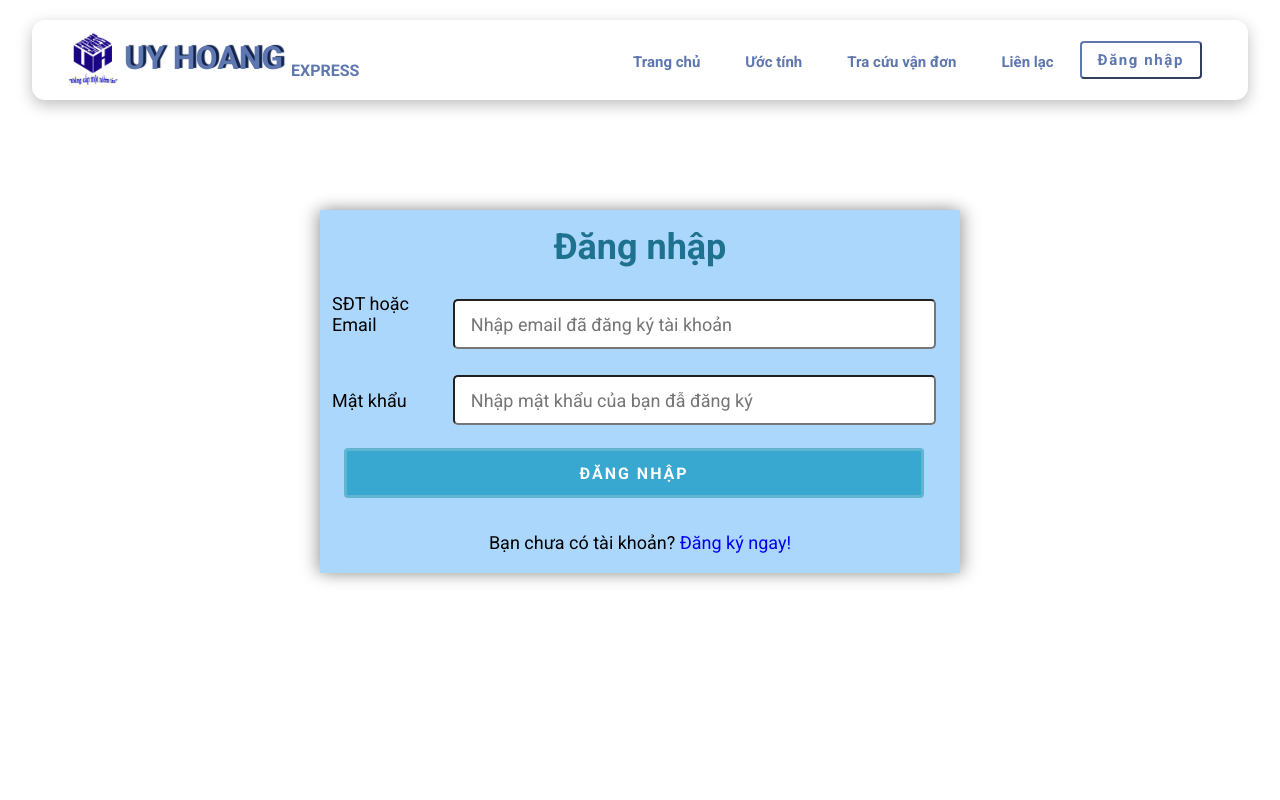
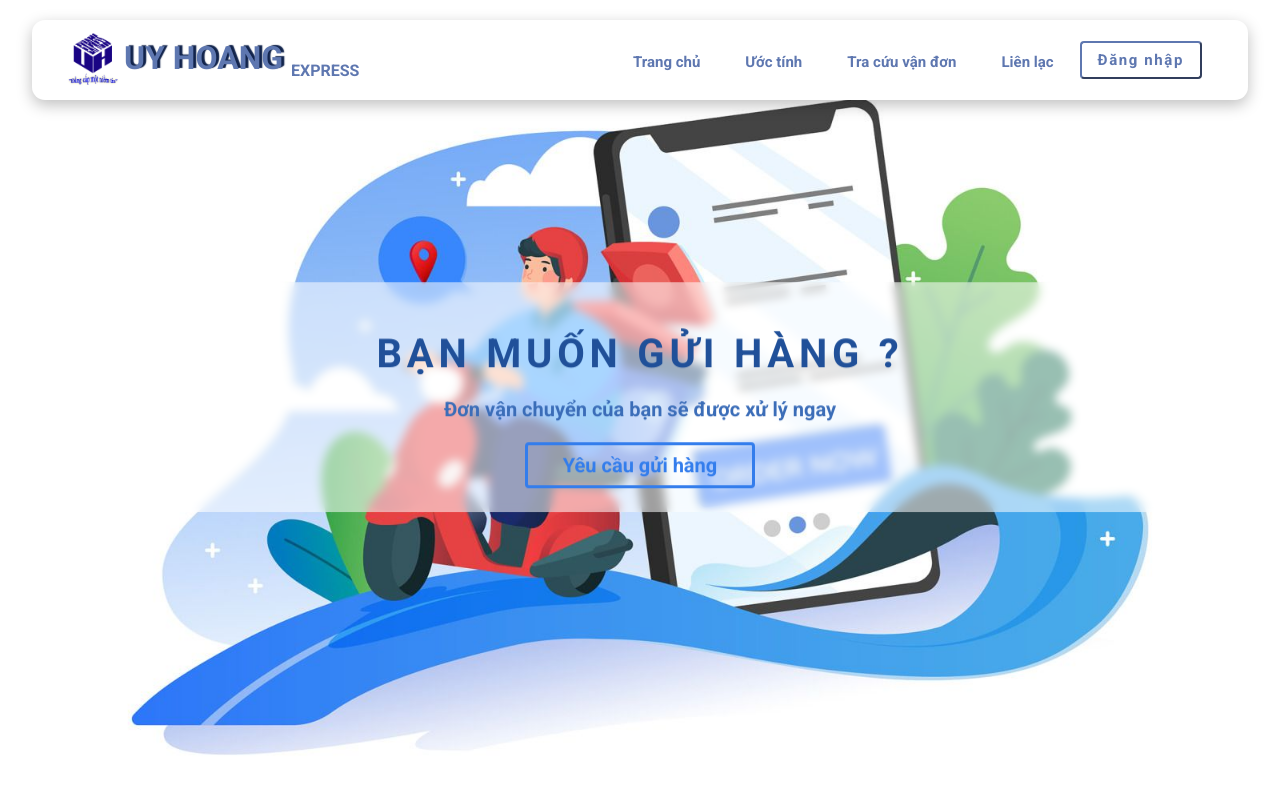
Before and after one commit to tvphuc86/LuanVan, a React (Create React App) app: page /dang-nhap in a window 1280 px wide. Shown: the top 800 px of the page. Built offline with nearby package versions, Linux system fonts and the light colour scheme.

Commit message:
second commi70

```diff
--- a/src/App.js
+++ b/src/App.js
@@ -99,9 +99,9 @@ function App() {
         <Route path='/nhan-vien-giao-hang/thong-ke-luong' element={<NVGH > <ThongKeLuong /> </NVGH>}></Route>
         <Route path='/nhan-vien-giao-hang/thong-tin-ca-nhan' element={<NVGH ><ThongTinCaNhanNV /></NVGH>}></Route>
 
-        <Route path='/dang-nhap'  element={<Login  />}  />
-        <Route path='/dang-ky' element={<Register />} />
-        <Route path='/tra-cuu-van-don' element={<Info />} />
+        <Route path='/LuanVan/dang-nhap'  element={<Login  />}  />
+        <Route path='/LuanVan/dang-ky' element={<Register />} />
+        <Route path='/LuanVan/tra-cuu-van-don' element={<Info />} />
       </Routes>
       </BrowserRouter >
 
--- a/src/component/Navlink.js
+++ b/src/component/Navlink.js
@@ -2,22 +2,22 @@ const navlinkNotRole = [
     {
         icon:'fa-regular fa-house',
         tiltle:'Trang chủ',
-        href:'/trang-chu'
+        href:'/LuanVan/trang-chu'
     },
     {
         icon:"fa-regular fa-house",
         tiltle:'Ước tính',
-        href:'/uoc-tinh'
+        href:'/LuanVan/uoc-tinh'
     },
     {
         icon:"fa-regular fa-house",
         tiltle:'Tra cứu vận đơn',
-        href:'/tra-cuu-van-don'
+        href:'/LuanVan/tra-cuu-van-don'
     },
     {
         icon:"fa-regular fa-house",
         tiltle:'Liên lạc',
-        href:'/lien-lac'
+        href:'/LuanVan/lien-lac'
     }
 ]
 export default navlinkNotRole;
--- a/src/routes/NhanVienGiaoHang/NavLinkNVGH.js
+++ b/src/routes/NhanVienGiaoHang/NavLinkNVGH.js
@@ -2,36 +2,36 @@ const navlinkNVGH = [
     {
         icon:'fa-regular fa-house',
         title:'Bảng điều khiển',
-        href:'/nhan-vien-giao-hang'
+        href:'/LuanVan/nhan-vien-giao-hang'
     },
     {
         icon:'fa-regular fa-house',
         title:'Thông tin cá nhân',
-        href:'/nhan-vien-giao-hang/thong-tin-ca-nhan'
+        href:'/LuanVan/nhan-vien-giao-hang/thong-tin-ca-nhan'
     },{
             icon:'fa-regular fa-house',
             title:'Nhận đơn hàng',
-            href:'/nhan-vien-giao-hang/nhan-don-hang'
+            href:'/LuanVan/nhan-vien-giao-hang/nhan-don-hang'
 
     },{
         icon:'fa-regular fa-house',
         title:'Quản lý đơn',
-        href:'/nhan-vien-giao-hang/quan-ly-don'
+        href:'/LuanVan/nhan-vien-giao-hang/quan-ly-don'
 
 },{
     icon:'fa-regular fa-house',
     title:'Thống kê vận đơn',
-    href:'/nhan-vien-giao-hang/thong-ke-van-don'
+    href:'/LuanVan/nhan-vien-giao-hang/thong-ke-van-don'
 
 },{
     icon:'fa-regular fa-house',
     title:'Thống kê tiền thu hộ',
-    href:'/nhan-vien-giao-hang/thong-ke-tien-thu-ho'
+    href:'/LuanVan/nhan-vien-giao-hang/thong-ke-tien-thu-ho'
 
 },{
     icon:'fa-regular fa-house',
     title:'Thống kê lương',
-    href:'/nhan-vien-giao-hang/thong-ke-luong'
+    href:'/LuanVan/nhan-vien-giao-hang/thong-ke-luong'
 
 }
 
--- a/src/routes/admin/navlink_admin.js
+++ b/src/routes/admin/navlink_admin.js
@@ -2,17 +2,17 @@ const navlinkAdmin = [
     {
         icon:'fa-regular fa-house',
         title:'Bảng điều khiên',
-        href:'/admin'
+        href:'/LuanVan/admin'
     },
     {
         icon:"fa-regular fa-house",
         title:'Quản lý quyền',
-        href:'/admin/quyen'
+        href:'/LuanVan/admin/quyen'
     },
     {
         icon:"fa-regular fa-house",
         title:'Quản lý vai trò',
-        href:'/admin/vai-tro'
+        href:'/LuanVan/admin/vai-tro'
     },
 ]
 export default navlinkAdmin;
--- a/src/routes/khachHang/linkKhachHang.js
+++ b/src/routes/khachHang/linkKhachHang.js
@@ -7,54 +7,54 @@ const navlinkKhachHang = [
     {
         icon:"fa-regular fa-house",
         title:'Thông tin cá nhân',
-        href:'/thong-tin-ca-nhan'
+        href:'/LuanVan/thong-tin-ca-nhan'
     },
     {
         icon:"fa-regular fa-house",
         title:'Quản lý danh sách người nhận',
-        href:'/khach-hang/nguoi-nhan-ca-nhan'
+        href:'/LuanVan/khach-hang/nguoi-nhan-ca-nhan'
     },
 
     {
         icon:"fa-regular fa-house",
         title:'Quản lý danh sách mặt hàng',
-        href:'/khach-hang/mat-hang-ca-nhan'
+        href:'/LuanVan/khach-hang/mat-hang-ca-nhan'
     },
     {
         icon:"fa-regular fa-house",
         title:'Tạo đơn vận chuyển',
-        href:'/khach-hang/tao-don-van-chuyen'
+        href:'/LuanVan/khach-hang/tao-don-van-chuyen'
     },
 
     {
         icon:"fa-regular fa-house",
         title:'Quản lý đơn vận chuyển',
-        href:'/khach-hang/quan-ly-don-van-chuyen'
+        href:'/LuanVan/khach-hang/quan-ly-don-van-chuyen'
     },
     {
         icon:"fa-regular fa-house",
         title:'Thống kê cước phí',
-        href:'/khach-hang/quan-ly-cuoc-phi'
+        href:'/LuanVan/khach-hang/quan-ly-cuoc-phi'
     },
     {
         icon:"fa-regular fa-house",
         title:'Thống kê tiền thu hộ',
-        href:'/khach-hang/thong-ke-tien-thu-ho'
+        href:'/LuanVan/khach-hang/thong-ke-tien-thu-ho'
     },
     {
         icon:"fa-regular fa-house",
         title:'Thống kê người nhận cá nhân',
-        href:'/khach-hang/thong-ke-nguoi-nhan-ca-nhan'
+        href:'/LuanVan/khach-hang/thong-ke-nguoi-nhan-ca-nhan'
     },
     {
         icon:"fa-regular fa-house",
         title:'Thống kê mặt hàng cá nhân',
-        href:'/khach-hang/thong-ke-mat-hang-ca-nhan'
+        href:'/LuanVan/khach-hang/thong-ke-mat-hang-ca-nhan'
     },
     {
         icon:"fa-regular fa-house",
         title:'Thống kê vận đơn',
-        href:'/khach-hang/thong-ke-mat-hang-ca-nhan'
+        href:'/LuanVan/khach-hang/thong-ke-mat-hang-ca-nhan'
     }
 ]
 export default navlinkKhachHang;
--- a/src/routes/quanLy/linkquanly.js
+++ b/src/routes/quanLy/linkquanly.js
@@ -2,28 +2,28 @@ const navlinkQuanLy = [
     {
         icon:'fa-regular fa-house',
         title:'Bảng điều khiên',
-        href:'/quan-ly'
+        href:'/LuanVan/quan-ly'
     },
     {
         icon:"fa-regular fa-house",
         title:'Thông tin cá nhân',
-        href:'/quan-ly/thong-tin-ca-nhan'
+        href:'/LuanVan/quan-ly/thong-tin-ca-nhan'
     },
     {
         icon:"fa-regular fa-house",
         title:'Quản lý hình thức vận chuyển',
-        href:'/quan-ly/hinh-thuc-van-chuyen'
+        href:'/LuanVan/quan-ly/hinh-thuc-van-chuyen'
     },
     {
         icon:"fa-regular fa-house",
         title:'Quản lý cước phí',
-        href:'/quan-ly/cuoc-phi'
+        href:'/LuanVan/quan-ly/cuoc-phi'
     },
 
     {
         icon:"fa-regular fa-house",
         title:'Quản lý loại mặt hàng',
-        href:'/quan-ly/loai-mat-hang'
+        href:'/LuanVan/quan-ly/loai-mat-hang'
     },
     {
         icon:"fa-regular fa-house",
@@ -33,47 +33,47 @@ const navlinkQuanLy = [
     {
         icon:"fa-regular fa-house",
         title:'Quản lý bảng trọng lượng',
-        href:'/quan-ly/bang-trong-luong'
+        href:'/LuanVan/quan-ly/bang-trong-luong'
     },
     {
         icon:"fa-regular fa-house",
         title:'Quản lý dữ liệu tính cước',
-        href:'/quan-ly/du-lieu-tinh-cuoc'
+        href:'/LuanVan/quan-ly/du-lieu-tinh-cuoc'
     },
     {
         icon:"fa-regular fa-house",
         title:'Duyệt mặt hàng cá nhân',
-        href:'/quan-ly/duyet-mat-hang-ca-nhan'
+        href:'/LuanVan/quan-ly/duyet-mat-hang-ca-nhan'
     },
     {
         icon:"fa-regular fa-house",
         title:'Duyệt đơn vận chuyển',
-        href:'/quan-ly/duyet-don-van-chuyen'
+        href:'/LuanVan/quan-ly/duyet-don-van-chuyen'
     },
     {
         icon:"fa-regular fa-house",
         title:'Quản lý đơn vận chuyển',
-        href:'/quan-ly/quan-ly-don-van-chuyen'
+        href:'/LuanVan/quan-ly/quan-ly-don-van-chuyen'
     },
     {
         icon:"fa-regular fa-house",
         title:'Thống kê khách hàng',
-        href:'/quan-ly/quan-ly-khach-hang'
+        href:'/LuanVan/quan-ly/quan-ly-khach-hang'
     },
     {
         icon:"fa-regular fa-house",
         title:'Thống kê doanh thu',
-        href:'/quan-ly/quan-ly-doanh-thu'
+        href:'/LuanVan/quan-ly/quan-ly-doanh-thu'
     },
     {
         icon:"fa-regular fa-house",
         title:'Thống kê nhân viên',
-        href:'/quan-ly/quan-ly-nhan-vien-giao-hang'
+        href:'/LuanVan/quan-ly/quan-ly-nhan-vien-giao-hang'
     },
     {
         icon:"fa-regular fa-house",
         title:'Thống kê đơn vận chuyển',
-        href:'/quan-ly/thong-ke-don-van-chuyen'
+        href:'/LuanVan/quan-ly/thong-ke-don-van-chuyen'
     }
 ]
 export default navlinkQuanLy;
```
